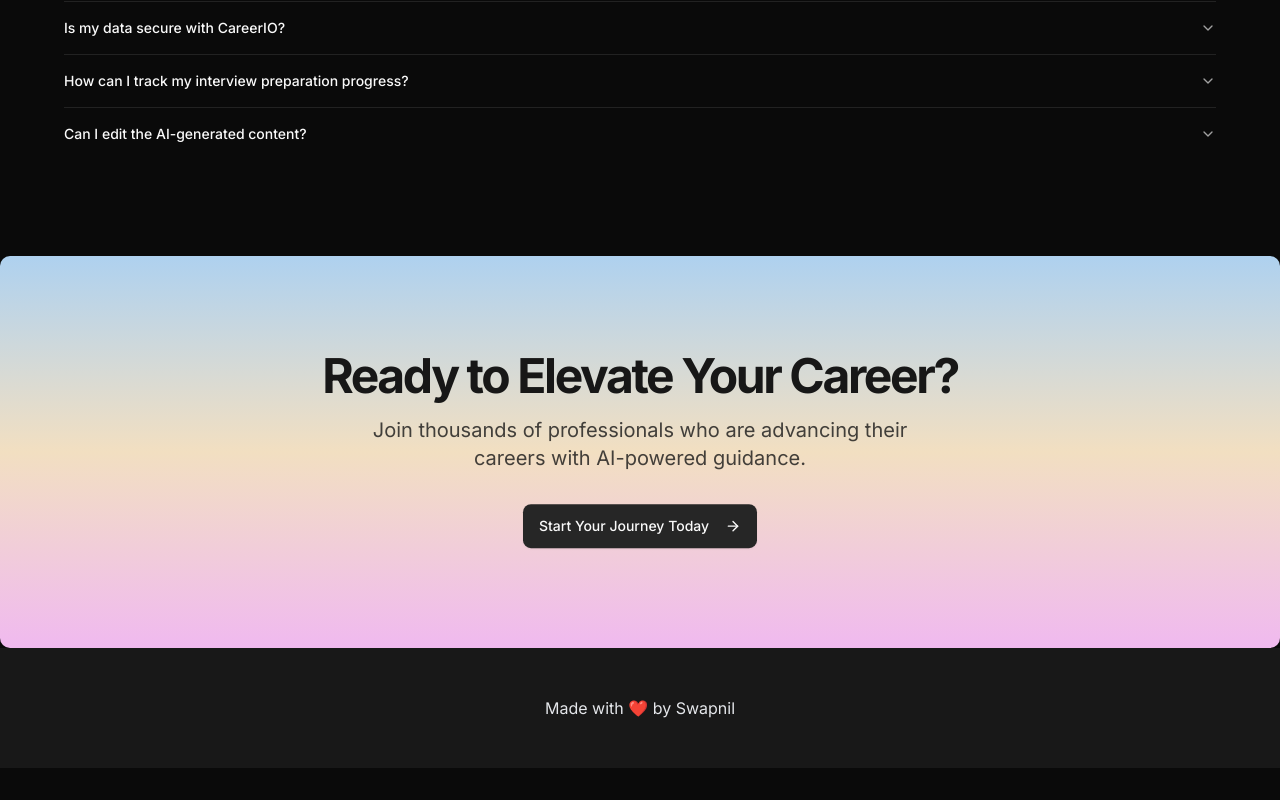
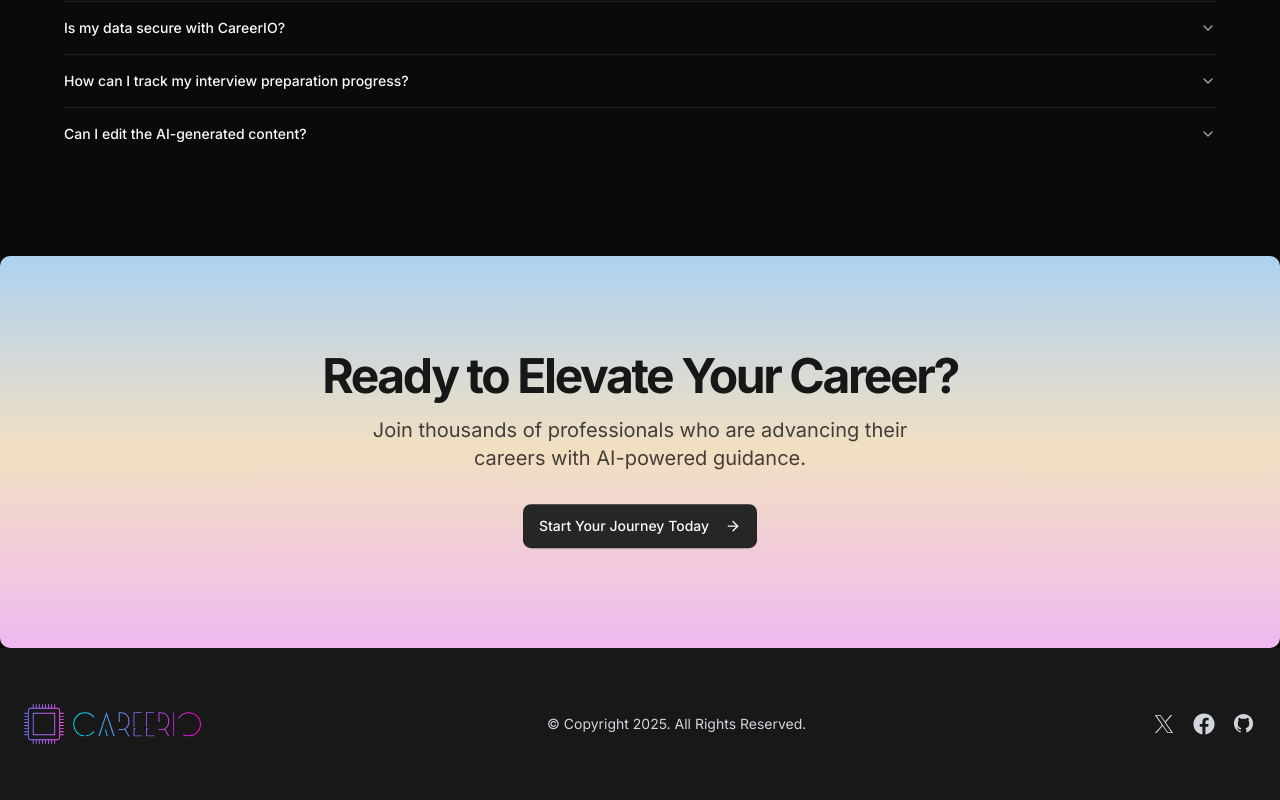
Before and after one commit to SwapnilBhattacharya05/ai-career-coach, a Next.js app: page / in a window 1280 px wide. Shown: the part 3688-4488 px from the top of the page. Before the commit the page ends 4456 px from the top, so only its background shows below. Built offline with nearby package versions, Linux system fonts and the light colour scheme; no server answers.

Commit message:
Create cover letter logic, update footer

```diff
--- a/actions/cover-letter.js
+++ b/actions/cover-letter.js
@@ -105,6 +105,7 @@ export async function getCoverLetter(id) {
     return await db.coverLetter.findUnique({
       where: {
         id,
+        userId: user.id,
       },
     });
   } catch (e) {
@@ -126,6 +127,7 @@ export async function deleteCoverLetter(id) {
     return await db.coverLetter.delete({
       where: {
         id,
+        userId: user.id,
       },
     });
   } catch (e) {
--- a/app/(main)/ai-cover-letter/[id]/page.jsx
+++ b/app/(main)/ai-cover-letter/[id]/page.jsx
@@ -5,7 +5,7 @@ import { getCoverLetter } from "@/actions/cover-letter";
 import CoverLetterPreview from "@/app/(main)/ai-cover-letter/_components/CoverLetterPreview";
 
 const CoverLetter = async ({ params }) => {
-  const id = await params;
+  const { id } = await params;
 
   const coverLetter = await getCoverLetter(id);
 
--- a/app/(main)/ai-cover-letter/_components/CoverLetterList.jsx
+++ b/app/(main)/ai-cover-letter/_components/CoverLetterList.jsx
@@ -25,6 +25,9 @@ import {
 } from "@/components/ui/alert-dialog";
 import { deleteCoverLetter } from "@/actions/cover-letter";
 
+const CoverLetterList = ({ coverLetters }) => {
+  const router = useRouter();
+
   const handleDelete = async (id) => {
     try {
       await deleteCoverLetter(id);
@@ -34,11 +37,6 @@ const handleDelete = async (id) => {
       toast.error(error.message || "Failed to delete cover letter");
     }
   };
-
-
-const CoverLetterList = ({ coverLetters }) => {
-  const router = useRouter();
-
   if (!coverLetters?.length) {
     return (
       <Card>
@@ -76,7 +74,11 @@ const CoverLetterList = ({ coverLetters }) => {
                     <Eye className="h-4 w-4" />
                   </Button>
                   <AlertDialogTrigger asChild>
-                    <Button variant="outline" size="icon" className="cursor-pointer">
+                    <Button
+                      variant="outline"
+                      size="icon"
+                      className="cursor-pointer"
+                    >
                       <Trash2 className="h-4 w-4" />
                     </Button>
                   </AlertDialogTrigger>
@@ -90,10 +92,12 @@ const CoverLetterList = ({ coverLetters }) => {
                       </AlertDialogDescription>
                     </AlertDialogHeader>
                     <AlertDialogFooter>
-                      <AlertDialogCancel>Cancel</AlertDialogCancel>
+                      <AlertDialogCancel className="cursor-pointer">
+                        Cancel
+                      </AlertDialogCancel>
                       <AlertDialogAction
                         onClick={() => handleDelete(letter.id)}
-                        className="bg-destructive text-destructive-foreground hover:bg-destructive/90"
+                        className="cursor-pointer bg-destructive text-destructive-foreground hover:bg-destructive/90"
                       >
                         Delete
                       </AlertDialogAction>
--- a/app/layout.js
+++ b/app/layout.js
@@ -5,7 +5,9 @@ import Header from "@/components/Header";
 import { ClerkProvider } from "@clerk/nextjs";
 import { dark } from "@clerk/themes";
 import { Toaster } from "@/components/ui/sonner";
-import {Button} from "../components/ui/button";
+import { Button } from "../components/ui/button";
+import Link from "next/link";
+import Image from "next/image";
 
 const inter = Inter({ subsets: ["latin"] });
 
@@ -37,9 +39,74 @@ export default function RootLayout({ children }) {
             <main className="min-h-screen">{children}</main>
             <Toaster position="bottom-right" richColors />
             {/*FOOTER*/}
-            <footer className="bg-muted/50 py-12">
-              <div className="container mx-auto px-4 text-center text-gray-200">
-                <p>Made with ❤️ by Swapnil</p>
+            <footer className="bg-muted/50 py-7">
+              <div className="container flex flex-col items-center justify-between p-6 mx-auto space-y-4 sm:space-y-0 sm:flex-row">
+                <Link href="/">
+                  <Image
+                    src="/logo.svg"
+                    alt="logo"
+                    width={200}
+                    height={200}
+                    className="cursor-pointer object-contain py-1 h-12 w-auto"
+                  />
+                </Link>
+
+                <p className="text-sm text-gray-600 dark:text-gray-300">
+                  © Copyright 2025. All Rights Reserved.
+                </p>
+
+                <div className="flex -mx-2">
+                  <Link
+                    href="https://x.com/zeltrax15"
+                    target="_blank"
+                    rel="noopener noreferrer"
+                    className="mx-2 text-gray-600 transition-colors duration-300 dark:text-gray-300 hover:text-blue-500 dark:hover:text-blue-400"
+                    aria-label="Twitter"
+                  >
+                    <svg
+                      className="w-6 h-6 fill-current"
+                      viewBox="0 0 50 50"
+                      fill="none"
+                      xmlns="http://www.w3.org/2000/svg"
+                    >
+                      <path d="M 5.9199219 6 L 20.582031 27.375 L 6.2304688 44 L 9.4101562 44 L 21.986328 29.421875 L 31.986328 44 L 44 44 L 28.681641 21.669922 L 42.199219 6 L 39.029297 6 L 27.275391 19.617188 L 17.933594 6 L 5.9199219 6 z M 9.7167969 8 L 16.880859 8 L 40.203125 42 L 33.039062 42 L 9.7167969 8 z"></path>
+                    </svg>
+                  </Link>
+
+                  <Link
+                    href="https://www.facebook.com/swapnil.bhattacharya.39/"
+                    target="_blank"
+                    rel="noopener noreferrer"
+                    className="mx-2 text-gray-600 transition-colors duration-300 dark:text-gray-300 hover:text-blue-500 dark:hover:text-blue-400"
+                    aria-label="Facebook"
+                  >
+                    <svg
+                      className="w-6 h-6 fill-current"
+                      viewBox="0 0 50 50"
+                      fill="none"
+                      xmlns="http://www.w3.org/2000/svg"
+                    >
+                      <path d="M25,3C12.85,3,3,12.85,3,25c0,11.03,8.125,20.137,18.712,21.728V30.831h-5.443v-5.783h5.443v-3.848 c0-6.371,3.104-9.168,8.399-9.168c2.536,0,3.877,0.188,4.512,0.274v5.048h-3.612c-2.248,0-3.033,2.131-3.033,4.533v3.161h6.588 l-0.894,5.783h-5.694v15.944C38.716,45.318,47,36.137,47,25C47,12.85,37.15,3,25,3z"></path>
+                    </svg>
+                  </Link>
+
+                  <Link
+                    href="https://github.com/SwapnilBhattacharya05"
+                    target="_blank"
+                    rel="noopener noreferrer"
+                    className="mx-2 text-gray-600 transition-colors duration-300 dark:text-gray-300 hover:text-blue-500 dark:hover:text-blue-400"
+                    aria-label="Github"
+                  >
+                    <svg
+                      className="w-6 h-6 fill-current"
+                      viewBox="0 0 50 50"
+                      fill="none"
+                      xmlns="http://www.w3.org/2000/svg"
+                    >
+                      <path d="M44,24c0,8.96-5.88,16.54-14,19.08V38c0-1.71-0.72-3.24-1.86-4.34c5.24-0.95,7.86-4,7.86-9.66c0-2.45-0.5-4.39-1.48-5.9 c0.44-1.71,0.7-4.14-0.52-6.1c-2.36,0-4.01,1.39-4.98,2.53C27.57,14.18,25.9,14,24,14c-1.8,0-3.46,0.2-4.94,0.61 C18.1,13.46,16.42,12,14,12c-1.42,2.28-0.84,4.74-0.3,6.12C12.62,19.63,12,21.57,12,24c0,5.66,2.62,8.71,7.86,9.66 c-0.67,0.65-1.19,1.44-1.51,2.34H16c-1.44,0-2-0.64-2.77-1.68c-0.77-1.04-1.6-1.74-2.59-2.03c-0.53-0.06-0.89,0.37-0.42,0.75 c1.57,1.13,1.68,2.98,2.31,4.19C13.1,38.32,14.28,39,15.61,39H18v4.08C9.88,40.54,4,32.96,4,24C4,12.95,12.95,4,24,4 S44,12.95,44,24z"></path>
+                    </svg>
+                  </Link>
+                </div>
               </div>
             </footer>
           </ThemeProvider>
```
Lines whose indentation alone changed are shown as unchanged.
